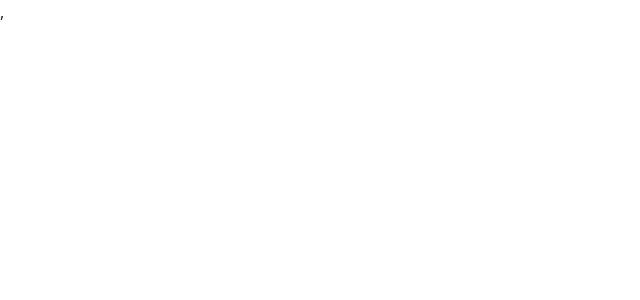
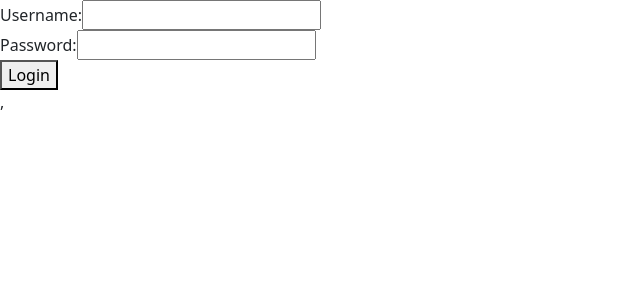
Before and after one commit to repair-or-replace/frontend_web_version, a React (Vite) app: page / in a window 1280 px wide. Before the commit this address had no page. Shown: the top 300 px of the page, without its empty margins (0-640 px from the left). Built offline with nearby package versions, Linux system fonts and the light colour scheme.

Commit message:
receiving token from backend

```diff
--- a/src/App.jsx
+++ b/src/App.jsx
@@ -3,18 +3,27 @@ import { useSelector } from "react-redux";
 import { Route, Routes } from "react-router-dom";
 import NavigationBar from "./Components/Navbar";
 import Properties from "./Components/Properties";
+import Login from "./Components/Login";
+
 
 function App() {
-  const user = useSelector( (state) => state.username)
-  console.log("user: ", user);
+  const user = useSelector((state) => state.username); // Assuming username is stored in Redux state
+  const token = localStorage.getItem("authToken"); // Check if a token exists in localStorage
+
   return (
     <>
-      {user ? <NavigationBar /> : ""}
+      {token ? <NavigationBar /> : ""} {/* Show NavigationBar if logged in */}
       <Routes>
-        <Route path="/properties" element={<Properties />} />
+        {!token ? (
+          <Route path="/" element={<Login />} /> // Redirect to Login if no token
+        ) : (
+          <>
+            <Route path="/properties" element={<Properties />} />
+          </>
+        )}
       </Routes>
     </>
-  )
+  );
 }
 
 export default App;
--- /dev/null
+++ b/src/Components/Login.jsx
@@ -0,0 +1,52 @@
+import axios from "axios";
+import { useState } from "react";
+
+const LoginForm = () => {
+  const [username, setUsername] = useState("");
+  const [password, setPassword] = useState("");
+
+  const handleSubmit = async (e) => {
+    e.preventDefault();
+
+    try {
+      const response = await axios.post(`${import.meta.env.VITE_BACKEND_URL}/api/login/`, {
+        username,
+        password,
+      });
+
+      console.log("Token received:", response.data.token);
+      // Save the token to localStorage, sessionStorage, or state for future requests
+      localStorage.setItem("authToken", response.data.token);
+    } catch (error) {
+      console.error("Error during login:", error.response?.data || error.message);
+    }
+  };
+
+  return (
+    <form onSubmit={handleSubmit}>
+      <div>
+        <label htmlFor="username">Username:</label>
+        <input
+          type="text"
+          id="username"
+          value={username}
+          onChange={(e) => setUsername(e.target.value)}
+          required
+        />
+      </div>
+      <div>
+        <label htmlFor="password">Password:</label>
+        <input
+          type="password"
+          id="password"
+          value={password}
+          onChange={(e) => setPassword(e.target.value)}
+          required
+        />
+      </div>
+      <button type="submit">Login</button>
+    </form>
+  );
+};
+
+export default LoginForm;
--- a/src/redux/userSlice.js
+++ b/src/redux/userSlice.js
@@ -1,25 +1,26 @@
 import { createSlice } from "@reduxjs/toolkit";
 
 const initialState = {
-  user: null,
+  username: JSON.parse(sessionStorage.getItem("username")) || null,
 };
 
 export const userSlice = createSlice({
   name: "user",
   initialState,
-
   reducers: {
     logIn: (state, action) => {
-      state.user = action.payload;
-      sessionStorage.setItem("user", JSON.stringify(action.payload));
+      state.username = action.payload.username;
+      sessionStorage.setItem("username", JSON.stringify(action.payload.username));
+      localStorage.setItem("authToken", action.payload.token);
     },
     logOut: (state) => {
-      state.user = null;
-      sessionStorage.removeItem("user");
+      state.username = null;
+      sessionStorage.removeItem("username");
+      localStorage.removeItem("authToken");
     },
   },
 });
 
-export const {logIn, logOut} = userSlice.actions
+export const { logIn, logOut } = userSlice.actions;
 
-export default userSlice.reducer
+export default userSlice.reducer;
```
Also changed, not shown: src/Components/ViewAppliance.jsx (added), 1 other file (tests, documents, lock files or other folders).
